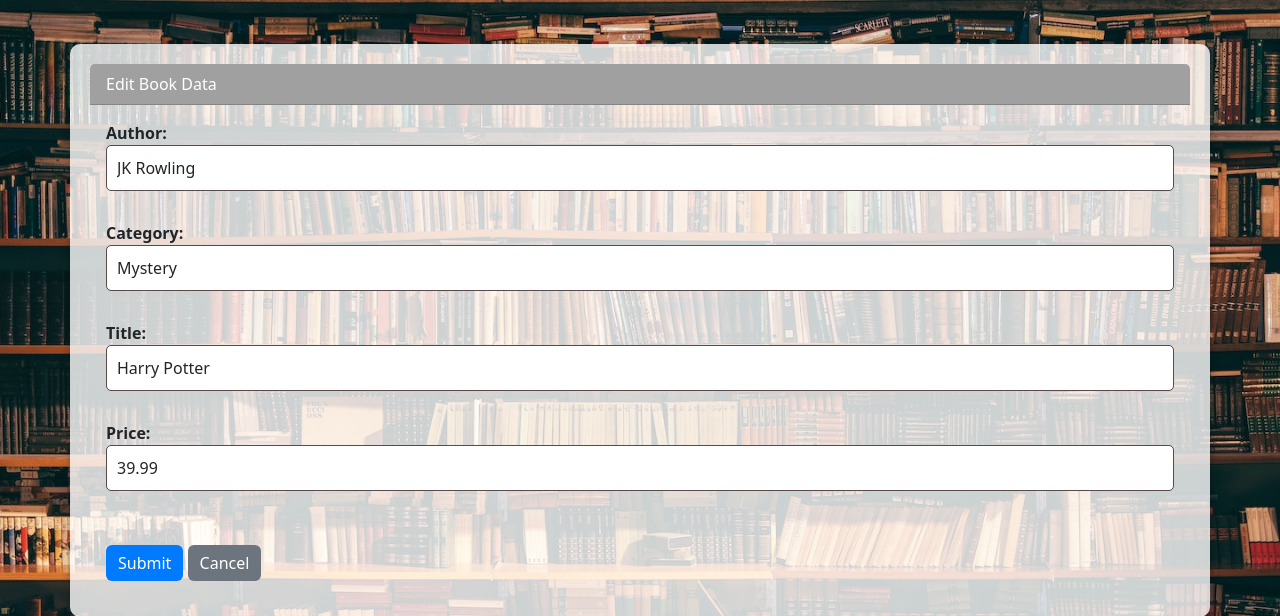
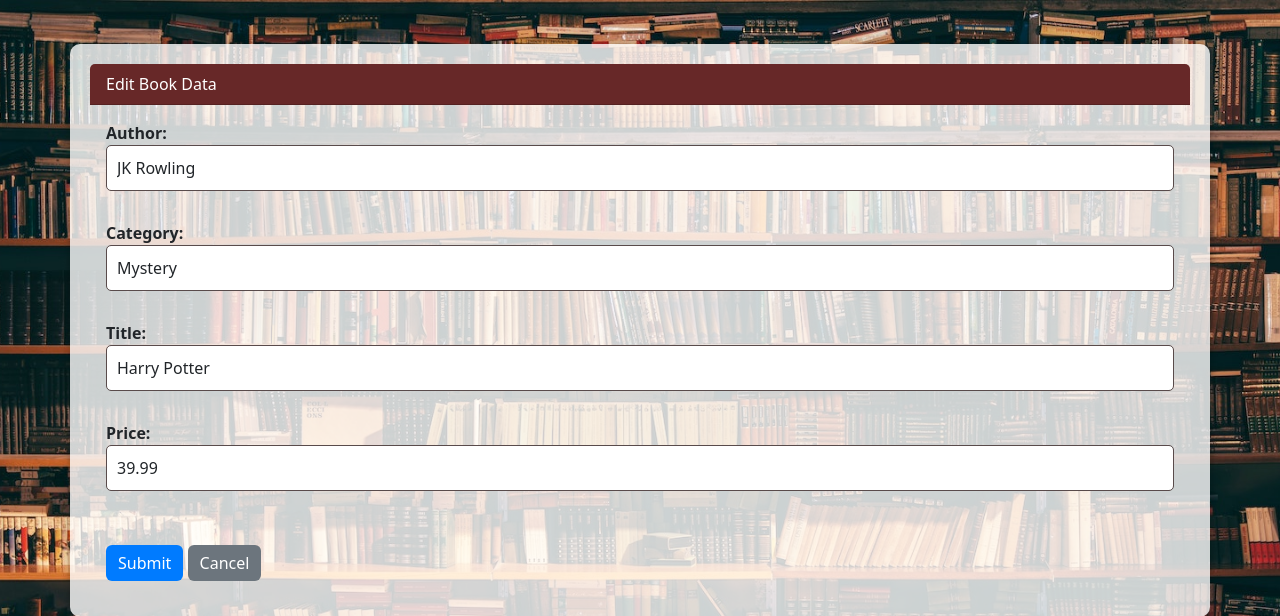
Before and after one commit to ArdefGZ/Project-PBP, a PHP site: page /edit_book.php?id=9780987654321 in a window 1280 px wide. Shown: the top 616 px of the page. Run offline with PHP 8.4, Linux system fonts and the light colour scheme; data comes from the database, SQL or seed files in the repository.

Commit message:
Update edit_book_styles.css

```diff
--- a/TugasMatkul/style/edit_book_styles.css
+++ b/TugasMatkul/style/edit_book_styles.css
@@ -28,7 +28,7 @@ body {
 
 /* Styling card header */
 .card-header {
-    background-color: #a0a0a0;
+    background-color: #672828;
     color: #ffffff;
     width: 100%;
 }
```
